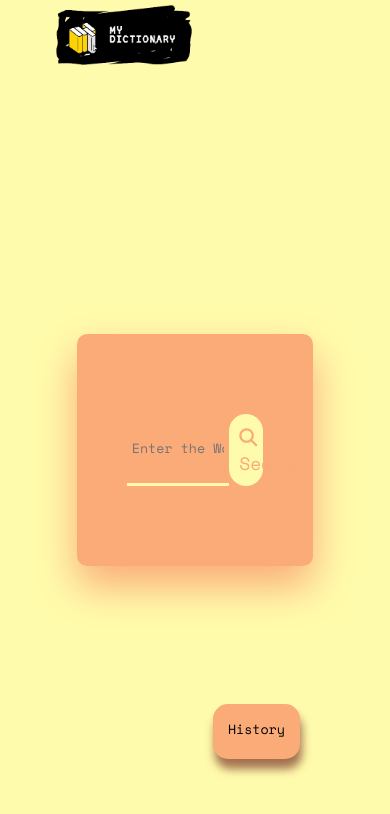
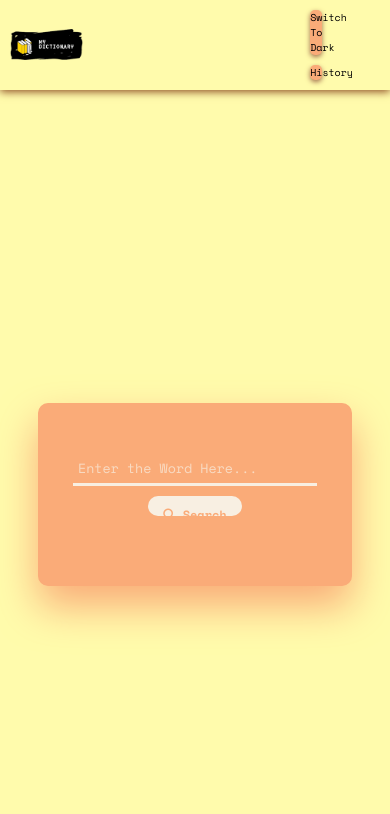
Before and after one commit to Therohitmahar/My-Dictionary---JavaScript-Project, a plain HTML site: page index.html in a window 390 px wide. Drawn offline with nearby package versions, Linux system fonts and the light colour scheme.

Commit message:
added darkmode

```diff
--- a/App.js
+++ b/App.js
@@ -12,6 +12,7 @@ if (previousData == null) {
 
 const existingArrayString = localStorage.getItem("history");
 const existingArray = existingArrayString ? JSON.parse(existingArrayString) : [];
+const modeBtn = document.getElementById("mode")
 
 function deleteHistory(title) {
     const deleteMe = topThree.filter(item => item.title !== title);
@@ -70,6 +71,7 @@ function searchWord() {
     </p>`;
 
             setToLocalStorage(data[0].word, data[0].meanings[0].definitions[0].definition);
+            input.value = ""
 
             if (`${data[0].phonetics[0].audio}`.includes("https")) {
                 sound.setAttribute("src", `${data[0].phonetics[0].audio}`);
@@ -112,3 +114,15 @@ let historyBtn = document.getElementById("history-btn")
 historyBtn.addEventListener('click', () => {
     aside.style.display = "block";
 });
+
+
+modeBtn.onclick = () => {
+
+    document.body.classList.toggle("dark")
+    if (document.body.classList.contains("dark")) {
+        modeBtn.innerText = "Switch to Light"
+    }
+    else {
+        modeBtn.innerText = "Switch To Dark"
+    }
+}
--- a/index.html
+++ b/index.html
@@ -23,12 +23,15 @@
     />
     <title>Dictionary</title>
   </head>
-  <body>
+  <body class="">
     <header>
       <nav>
         <ul>
           <li><img src="img/logo.png" alt="" /></li>
-          <button id="history-btn">History</button>
+          <div>
+            <button id="mode">Switch To Dark</button>
+            <button id="history-btn">History</button>
+          </div>
         </ul>
       </nav>
     </header>
--- a/styles.css
+++ b/styles.css
@@ -1,19 +1,33 @@
+:root {
+  --bg-color: #fffbac;
+  --shadow-color: #915228;
+  --btn-bg: #faab78;
+  --btn-shadow: #a37150;
+  --text-color: #f8efe2;
+}
 * {
-  /* #FFD495 */
   margin: 0;
   padding: 0;
   font-family: "Space Mono", monospace;
 }
 body {
-  background-color: #fffbac;
+  background-color: var(--bg-color);
   width: 100vw;
   height: 100vh;
   overflow: hidden;
   /* display: flex; */
 }
+body.dark {
+  --bg-color: #1b1914;
+  --shadow-color: #585858;
+  --btn-bg: #684646;
+  --btn-shadow: #3d2b1f;
+  --text-color: #d38d3f;
+}
 nav {
-  background-color: #fffbac;
+  background-color: var(--bg-color);
   height: 70px;
+  box-shadow: 0 2px 8px var(--shadow-color);
 }
 button {
   cursor: pointer;
@@ -29,34 +43,32 @@ nav ul {
   display: flex;
   list-style: none;
   justify-content: space-between;
+  align-items: center;
 }
 nav img {
   margin: 5px;
   height: 60px;
   cursor: pointer;
 }
+nav div {
+  height: 100%;
+}
 nav button {
-  height: 45px;
-  margin: 5px;
-  margin-right: 40px;
-  padding: 15px;
-  padding-bottom: 40px;
+  margin: 15px 0;
+  padding: 10px 10px;
   text-align: center;
+  border-radius: 5px;
   border: transparent;
-  border-radius: 15px;
-  background-color: #faab78;
-  box-shadow: 2px 10px 10px #a37150;
-  position: fixed;
-  right: 50px;
-  bottom: 80px;
+  background-color: var(--btn-bg);
+  box-shadow: 2px 1px 5px var(--btn-shadow);
 }
 
 .container {
-  background-color: #faab78;
+  background-color: var(--btn-bg);
   position: relative;
   padding: 80px 50px;
   border-radius: 10px;
-  box-shadow: 0 20px 40px #faab78;
+  box-shadow: 0 20px 40px var(--btn-bg);
   transition: 0.5s;
   width: 35%;
   z-index: 1;
@@ -69,22 +81,29 @@ nav button {
 }
 .input-box input {
   padding: 5px;
-  background-color: #faab78;
+  background-color: var(--btn-bg);
   width: 70%;
   outline: none;
   border: none;
-  border-bottom: 3px solid #fffbac;
+  border-bottom: 3px solid var(--text-color);
+  color: var(--text-color);
+}
+.input-box input::placeholder {
+  color: var(--text-color);
+  opacity: 0.7;
 }
 .input-box button {
   padding: 10px;
-  width: 25%;
-  background-color: #fffbac;
+  width: 50%;
+  height: 5%;
+  background-color: var(--text-color);
   border: none;
   border-radius: 25px;
   outline: transparent;
-  color: #faab78;
+  color: var(--btn-bg);
   font-size: 18px;
   display: inline-block;
+  aspect-ratio: 9/1;
 }
 .input-box button:hover {
   background-color: #f5f09a;
@@ -93,8 +112,10 @@ nav button {
 }
 
 .result {
+  overflow-x: auto;
   position: relative;
   transition: 0.5s;
+  z-index: 999;
 }
 .result .word {
   display: flex;
@@ -104,7 +125,7 @@ nav button {
 
 .result h3 {
   font-size: 30px;
-  color: #fffbac;
+  color: var(--text-color);
 }
 
 .result button img {
@@ -119,20 +140,20 @@ nav button {
 .result .details {
   display: flex;
   gap: 10px;
-  color: #fde1b6;
+  color: var(--text-color);
   margin: 5px 0 20px 0;
   font-size: 14px;
   transition: 0.5s;
 }
 
 .word-meaning {
-  color: #fde1b6;
+  color: var(--text-color);
   font-size: 16px;
 }
 .word-example {
-  color: #fde1b6;
+  color: var(--text-color);
   font-style: italic;
-  border-left: 5px solid #fffbac;
+  border-left: 5px solid var(--bg-color);
   padding-left: 20px;
   margin-top: 30px;
   font-size: 14px;
@@ -156,7 +177,7 @@ aside {
 .before {
   position: absolute;
   top: 25%;
-  background-color: #faab78;
+  background-color: var(--btn-bg);
   width: 90%;
   min-height: 45vh;
   height: 60vh;
@@ -180,7 +201,7 @@ aside {
   width: 200px;
   height: 80%;
   max-height: 100%;
-  box-shadow: 0 20px 40px #915228;
+  box-shadow: 0 20px 40px var(--shadow-color);
   margin: 20px;
   object-fit: fill;
   overflow: auto;
@@ -206,5 +227,81 @@ aside div h2 {
   width: 20%;
   font-size: 25px;
   z-index: 24;
-  background-color: #faab78;
+  background-color: var(--btn-bg);
 }
+
+@media screen and (max-width: 425px) {
+  body {
+    font-size: 0.1rem;
+  }
+  nav {
+    width: 100vw;
+    position: relative;
+    z-index: 88;
+    height: auto;
+  }
+  nav ul {
+    margin: 0 10px;
+  }
+  nav img {
+    width: 25%;
+    margin-left: 0;
+    height: auto;
+  }
+  nav button {
+    width: 15%;
+    position: static;
+    font-size: 10px;
+    height: auto;
+    padding: 0;
+    margin: 10px;
+    box-shadow: 0px 2px 5px var(--btn-shadow);
+    display: block;
+  }
+  main {
+    /* margin-top: 50px; */
+    width: 100vw;
+    overflow: auto;
+  }
+  .container {
+    margin-top: 50px;
+
+    min-width: 60%;
+    /* aspect-ratio: 7/1; */
+    height: auto;
+    padding: 50px 40px 70px 40px;
+    display: flex;
+    flex-direction: column;
+    overflow: auto;
+    position: relative;
+    z-index: 1121;
+  }
+  .container .input-box {
+    flex-direction: column;
+    align-items: center;
+  }
+  .container .input-box input {
+    width: 100%;
+  }
+  .container .input-box button {
+    width: 40%;
+    margin-top: 10px;
+    display: inline;
+    font-size: 12px;
+    font-weight: bold;
+  }
+  .result {
+    position: relative;
+    z-index: 998;
+  }
+  .result .details {
+    font-size: 0.8rem;
+  }
+  .word h3 {
+    font-size: 1rem;
+  }
+  .word-meaning,
+  .word-example {
+    font-size: 0.6rem;
+  }
+}
```
